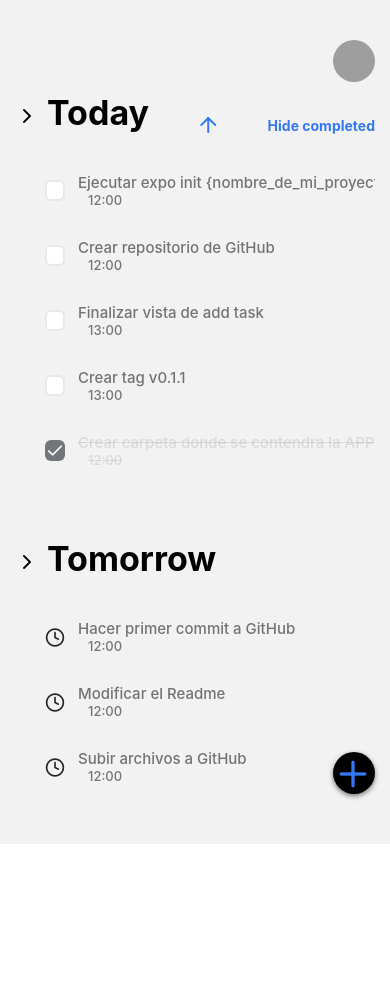
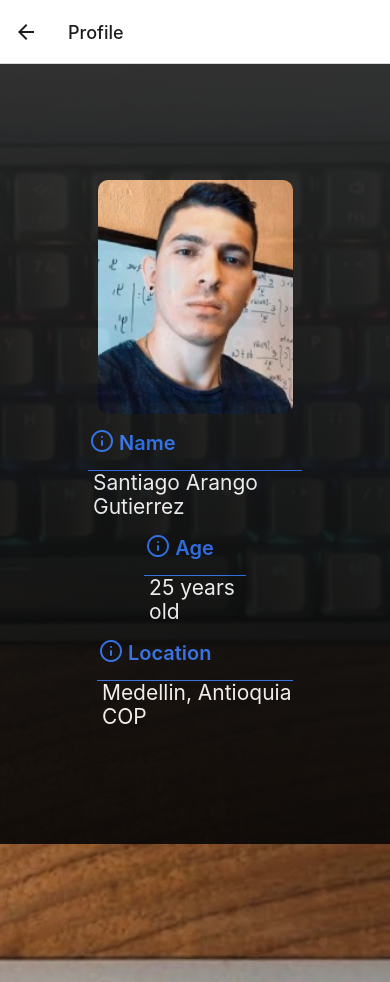
Before and after one commit to santiagoarangog/todo-app, a React Native app: screen /Profile in a window 390 px wide. Before the commit the page ends 844 px from the top, so only its background shows below. Built offline with nearby package versions, Linux system fonts and the light colour scheme; grey boxes are pictures that could not be loaded.

Commit message:
Add store for redux and provider

```diff
--- a/App.tsx
+++ b/App.tsx
@@ -1,13 +1,18 @@
 import {NavigationContainer} from "@react-navigation/native";
 import {createNativeStackNavigator} from "@react-navigation/native-stack";
 import AddTask from "./screens/AddTask";
+import {store} from "./redux/store"
+import {Provider} from 'react-redux'
 
 import Home from "./screens/Home";
+import Profile from "./screens/Profile";
+
 
 const Stack = createNativeStackNavigator();
 
 export default function App() {
     return (
+        <Provider store={store}>
             <NavigationContainer>
                 <Stack.Navigator>
                     <Stack.Screen
@@ -18,9 +23,14 @@ export default function App() {
                     <Stack.Screen
                         name="Add"
                         component={AddTask}
-                    options={{presentation:'modal'}}
+                        options={{presentation: 'modal'}}
                     />
+                    <Stack.Screen
+                        name="Profile"
+                        component={Profile}
+                        options={{presentation: 'modal'}}/>
                 </Stack.Navigator>
             </NavigationContainer>
+        </Provider>
     );
 }
--- a/package.json
+++ b/package.json
@@ -10,20 +10,22 @@
     "eject": "expo eject"
   },
   "dependencies": {
-    "@react-native-async-storage/async-storage": "^1.17.3",
-    "@react-native-community/datetimepicker": "^6.1.2",
+    "@react-native-async-storage/async-storage": "~1.15.0",
+    "@react-native-community/datetimepicker": "4.0.0",
     "@react-navigation/native": "^6.0.10",
     "@react-navigation/native-stack": "^6.6.2",
     "@reduxjs/toolkit": "^1.8.1",
     "browserslist": "^4.20.3",
     "expo": "~44.0.0",
     "expo-constants": "~13.0.1",
+    "expo-linear-gradient": "~11.0.3",
     "expo-notifications": "~0.14.0",
     "expo-status-bar": "~1.2.0",
     "moment": "^2.29.3",
     "react": "17.0.1",
     "react-dom": "17.0.1",
     "react-native": "0.64.3",
+    "react-native-linear-gradient": "^2.5.6",
     "react-native-safe-area-context": "3.3.2",
     "react-native-screens": "~3.10.1",
     "react-native-web": "0.17.1",
--- /dev/null
+++ b/redux/store.js
@@ -0,0 +1,8 @@
+import {configureStore} from "@reduxjs/toolkit"
+import todosReducer from './todosSlice'
+
+export const store = configureStore({
+    reducer: {
+        todos: todosReducer
+    }
+})
--- /dev/null
+++ b/redux/todosSlice.js
@@ -0,0 +1,45 @@
+import { createSlice } from "@reduxjs/toolkit";
+
+const initialState = {
+  todos: [],
+};
+
+export const todosSlice = createSlice({
+  name: "todos",
+  initialState,
+  reducers: {
+    setTodosReducer: (state, action) => {
+      state.todos = action.payload;
+      console.log(state.todos);
+    },
+    addTodoReducer: (state, action) => {
+      state.todos.push(action.payload);
+    },
+    hideComplitedReducer: (state) => {
+      state.todos = state.todos.filter((todo) => !todo.isComplited);
+    },
+    updateTodoReducer: (state, action) => {
+      state.todos = state.todos.map((todo) => {
+        if (todo.id === action.payload.id) {
+          todo.isComplited = !todo.isComplited;
+        }
+        return todo;
+      });
+    },
+    deleteTodoReducer: (state, action) => {
+      const id = action.payload;
+      state.todos = state.todos.filter((todo) => todo.id !== id);
+    },
+  },
+});
+
+export const {
+  setTodosReducer,
+  addTodoReducer,
+  updateTodosReducer,
+  hideComplitedReducer,
+  updateTodoReducer,
+  deleteTodoReducer,
+} = todosSlice.actions;
+
+export default todosSlice.reducers;
--- a/screens/AddTask.js
+++ b/screens/AddTask.js
@@ -82,6 +82,7 @@ const styles = StyleSheet.create({
     borderBottomColor: "#00000030",
     borderBottomWidth: 1,
     width: "80%",
+    fontSize: 20,
   },
   inputContainer: {
     justifyContent: "space-between",
--- a/screens/Home.js
+++ b/screens/Home.js
@@ -3,7 +3,7 @@ import {Image, StyleSheet, Text, TouchableOpacity, View} from "react-native";
 import TodoList from "../components/TodoList";
 import {todosData} from "../data/todos";
 import {Feather} from "@expo/vector-icons";
-import {useNavigation} from '@react-navigation/native'
+import {useNavigation} from "@react-navigation/native";
 
 export default function Home() {
     const [isSortStart, setIsSort] = React.useState(false);
@@ -38,16 +38,21 @@ export default function Home() {
         setLocalData(localData.filter((todo) => !todo.isCompleted));
     };
 
-    const navigation = useNavigation()
+    const navigation = useNavigation();
 
     return (
         <View style={styles.container}>
+            <TouchableOpacity onPress={() => {
+                navigation.navigate('Profile')
+            }}>
                 <Image
                     source={{
                         uri: "https://media-exp1.licdn.com/dms/image/C5603AQG_q5BWShIb_A/profile-displayphoto-shrink_200_200/0/1611847931174?e=1656547200&v=beta&t=C3OdfY3H4eY3g-72ZLvJannpRiJlhbd9uh6FfoUHVGQ",
                     }}
                     style={styles.pic}
+
                 />
+            </TouchableOpacity>
             <View
                 style={{
                     flexDirection: "row",
@@ -87,8 +92,11 @@ export default function Home() {
                 <Feather name="chevron-right" size={24} color="black"/> Tomorrow
             </Text>
             <TodoList todosData={localData.filter((item) => !item.isToday)}/>
-            <TouchableOpacity style={styles.button} onPress={() => navigation.navigate("Add")}>
-                <Feather name="plus" size={40} color="#3478f6"/>
+            <TouchableOpacity
+                style={styles.button}
+                onPress={() => navigation.navigate("Add")}
+            >
+                <Feather name="plus" size={41} color="#fff"/>
             </TouchableOpacity>
         </View>
     );
@@ -98,7 +106,7 @@ const styles = StyleSheet.create({
     container: {
         flex: 1,
         paddingHorizontal: 15,
-        paddingTop: 40
+        paddingTop: 40,
     },
     pic: {
         width: 42,
@@ -127,8 +135,8 @@ const styles = StyleSheet.create({
             height: 2,
         },
         shadowOpacity: 0.5,
-        shadowRadius: 5,
-        elevation: 5,
+        shadowRadius: 15,
+        elevation: 10,
     },
 
     plus: {
--- /dev/null
+++ b/screens/Profile.js
@@ -0,0 +1,92 @@
+import React from "react";
+import { Image, ImageBackground, StyleSheet, Text, View } from "react-native";
+import * as images from "../src/images";
+import { Feather } from "@expo/vector-icons";
+import { LinearGradient } from "expo-linear-gradient";
+
+export default function Profile() {
+  return (
+    <View style={styles.container}>
+      <ImageBackground
+        source={require("../assets/repo/santiago-arango-g-cover.jpg")}
+        style={styles.imgBackground}
+        resizeMode="cover"
+      >
+        <LinearGradient
+          colors={["#282929", "#050505"]}
+          start={[0.1, 0.1]}
+          style={styles.linearGradient}
+        >
+          <Image resizeMode="cover" style={styles.pic} source={images.santi} />
+
+          <View style={styles.inputContainer}>
+            <Text style={styles.inputTitle}>
+              <Feather name="info" size={24} color="#3478f6" /> Name
+            </Text>
+            <Text style={styles.textInput}>Santiago Arango Gutierrez</Text>
+          </View>
+
+          <View style={styles.inputContainer}>
+            <Text style={styles.inputTitle}>
+              <Feather name="info" size={24} color="#3478f6" /> Age
+            </Text>
+            <Text style={styles.textInput}>25 years old</Text>
+          </View>
+
+          <View style={styles.inputContainer}>
+            <Text style={styles.inputTitle}>
+              <Feather name="info" size={24} color="#3478f6" /> Location
+            </Text>
+            <Text style={styles.textInput}>Medellin, Antioquia COP</Text>
+          </View>
+        </LinearGradient>
+      </ImageBackground>
+    </View>
+  );
+}
+
+const styles = StyleSheet.create({
+  container: {
+    flex: 1,
+    alignItems: "center",
+    justifyContent: "flex-start",
+  },
+  imgBackground: {
+    flex: 1,
+    width: "100%",
+    alignItems: "center",
+  },
+  linearGradient: {
+    width: "100%",
+    height: "100%",
+    opacity: 0.9,
+    justifyContent: "center",
+    alignItems: "center",
+  },
+  pic: {
+    width: "50%",
+    height: "30%",
+    borderRadius: 10,
+  },
+  inputContainer: {
+    alignItems: "center",
+    justifyContent: "flex-start",
+  },
+  inputTitle: {
+    fontSize: 20,
+    fontWeight: "600",
+    lineHeight: 50,
+    padding: 2,
+    color: "#3478f6",
+    borderBottomColor: "#3478f6",
+    borderBottomWidth: 1,
+    width: "80%",
+  },
+  textInput: {
+    width: "80%",
+    fontSize: 21,
+    lineHeight: 24,
+    paddingLeft: 5,
+    color: "#fff",
+  },
+});
--- /dev/null
+++ b/src/images/index.js
@@ -0,0 +1,4 @@
+// @flow
+import santi from './Profile/santi.jpg';
+
+export {santi};
```
Also changed, not shown: screens/History.js (added, +46 -0 lines), src/images/Profile/santi.jpg (added), 1 other file (tests, documents, lock files or other folders). Lines whose indentation alone changed are shown as unchanged.
